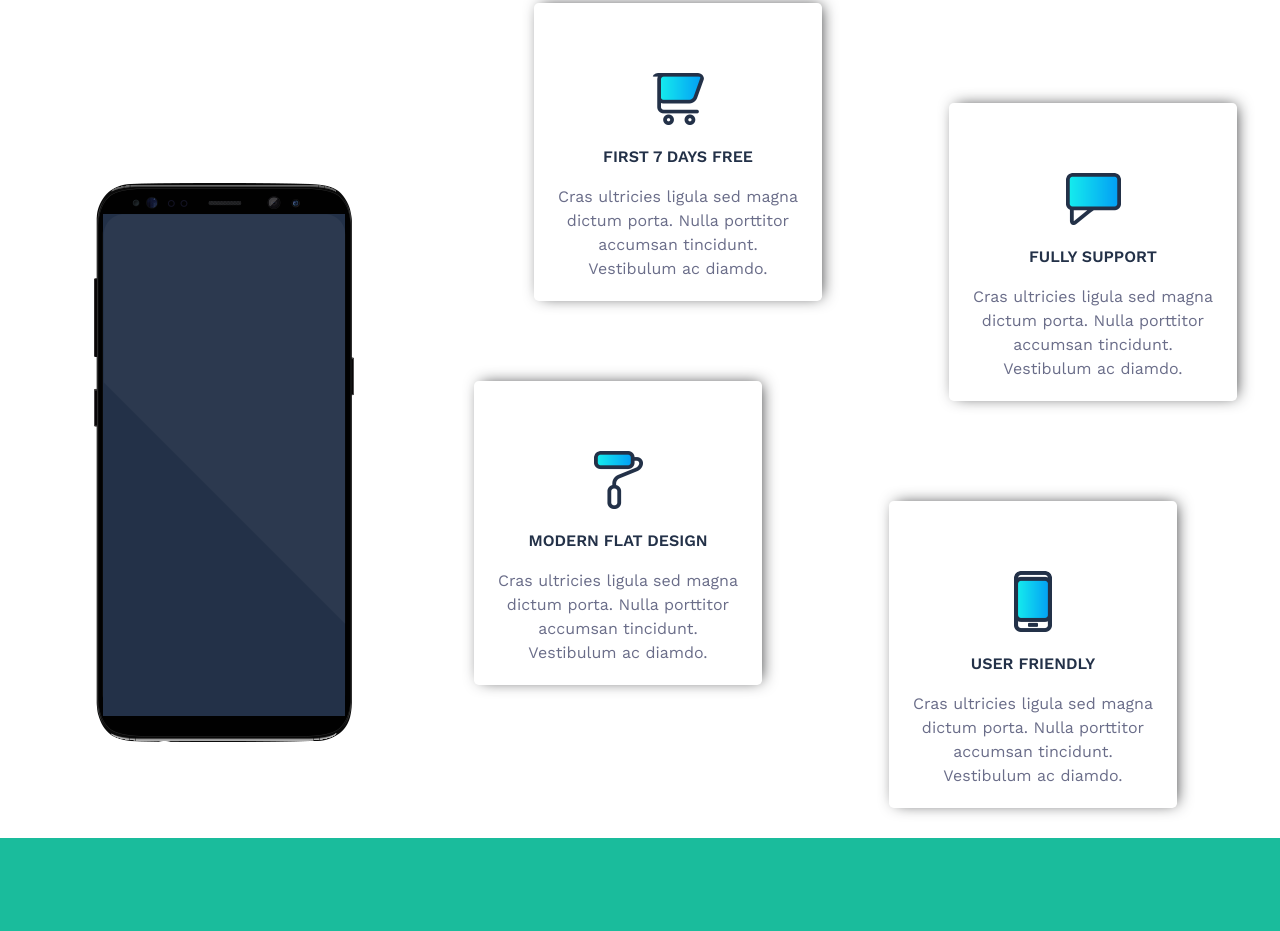
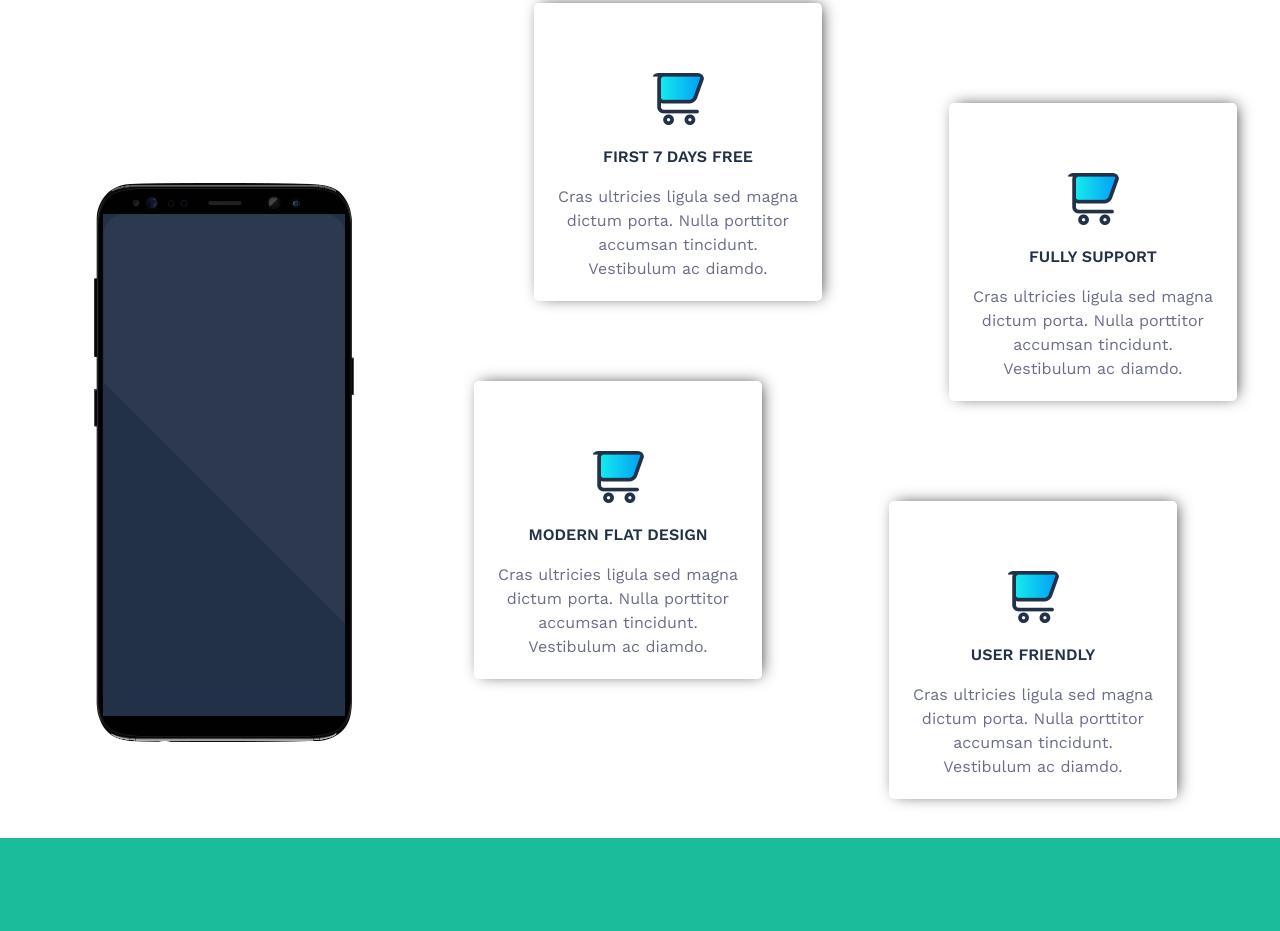
Before and after one commit to AnriWulaia/proj1, a plain HTML site: page index.html in a window 1280 px wide. Shown: the part 1093-2024 px from the top of the page. Drawn offline with nearby package versions, Linux system fonts and the light colour scheme.

Commit message:
Update index.html

```diff
--- a/index.html
+++ b/index.html
@@ -73,7 +73,7 @@
                             </div>
                             <!-----------------------------------------Card-2 ---------------------------------------->
                             <div class="card card1 card-2" style="width: 18rem;">
-                                <img src="images/icon3.png" class="card-img-top" alt="Tool">
+                                <img src="images/icon1.png" class="card-img-top" alt="Tool">
                                 <div class="card-body">
                                     <p class="card-text1">Modern Flat Design</p>
                                     <p class="card-text">Cras ultricies ligula sed magna dictum porta. Nulla porttitor accumsan tincidunt.
@@ -84,7 +84,7 @@
                         <div class="col-md-3 md3">
                             <!-----------------------------------------Card-3 ---------------------------------------->
                             <div class="card card1 card-3" style="width: 18rem;">
-                                <img src="images/icon2.png" class="card-img-top" alt="Message">
+                                <img src="images/icon1.png" class="card-img-top" alt="Message">
                                 <div class="card-body">
                                     <p class="card-text1">Fully Support</p>
                                     <p class="card-text">Cras ultricies ligula sed magna dictum porta. Nulla porttitor accumsan tincidunt.
@@ -93,7 +93,7 @@
                                 </div>
                                 <!-----------------------------------------Card-4 ---------------------------------------->
                                 <div class="card card1 card-4" style="width: 18rem;">
-                                    <img src="images/icon4.png" class="card-img-top" alt="Phone">
+                                    <img src="images/icon1.png" class="card-img-top" alt="Phone">
                                     <div class="card-body">
                                         <p class="card-text1">User Friendly</p>
                                         <p class="card-text">Cras ultricies ligula sed magna dictum porta. Nulla porttitor accumsan tincidunt.
```
